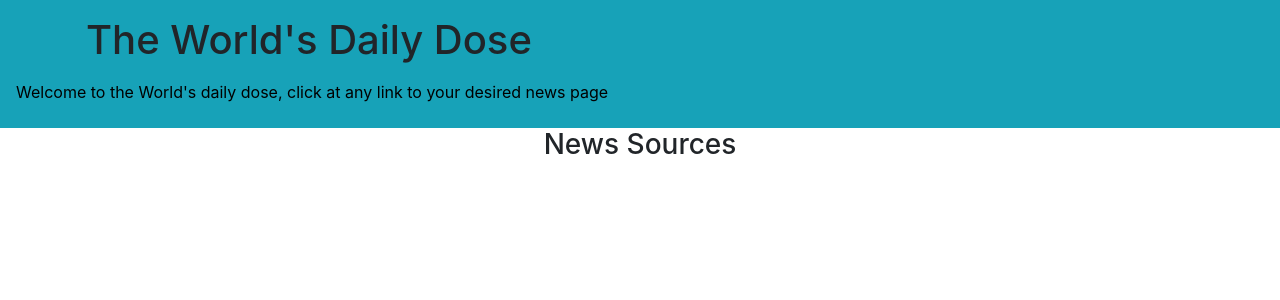
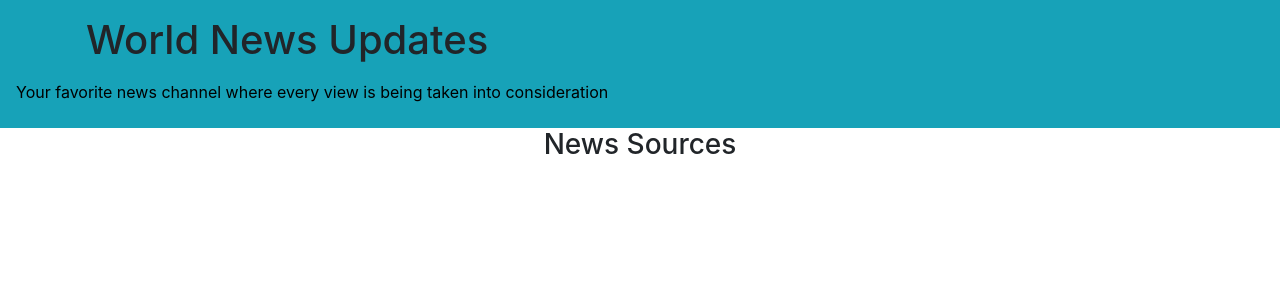
Before and after one commit to andiwoedwin/News-Brief, a Flask app: template app/templates/index.html in a window 1280 px wide. Shown: the top 300 px of the page. Run offline with Flask 2, Linux system fonts and the light colour scheme; the template is opened without the code that fills it, so the values that code supplies are empty; some libraries are stand-ins or nearby versions.

Commit message:
add header to the base.html

```diff
--- a/app/templates/base.html
+++ b/app/templates/base.html
@@ -15,20 +15,16 @@
 <body>
     <nav class="navbar sticky-top bg-info">
         <div class="container navbar color-white">
-            <h1>The World's Daily Dose </h1>
+            <h1 style="text-align:center">World News Updates </h1>
             <!-- <p style="font-family: 'Open Sans Condensed', sans-serif;">Welcome to the World's daily dose, click at any link to your desired news page</p> -->
         </div>
-        <p>Welcome to the World's daily dose, click at any link to your desired news page</p>
+        <p style="text-align:center">Your favorite news channel where every view  is being taken into consideration</p>
 
 
     </nav>
     <!-- Content block -->
 
     {% block content %}
-    <!-- Navbar block  -->
-    <!-- {% block navbar %}
-    {% include 'navbar.html' %}
-    {% endblock %} -->
 
     {% endblock%}
 
```
